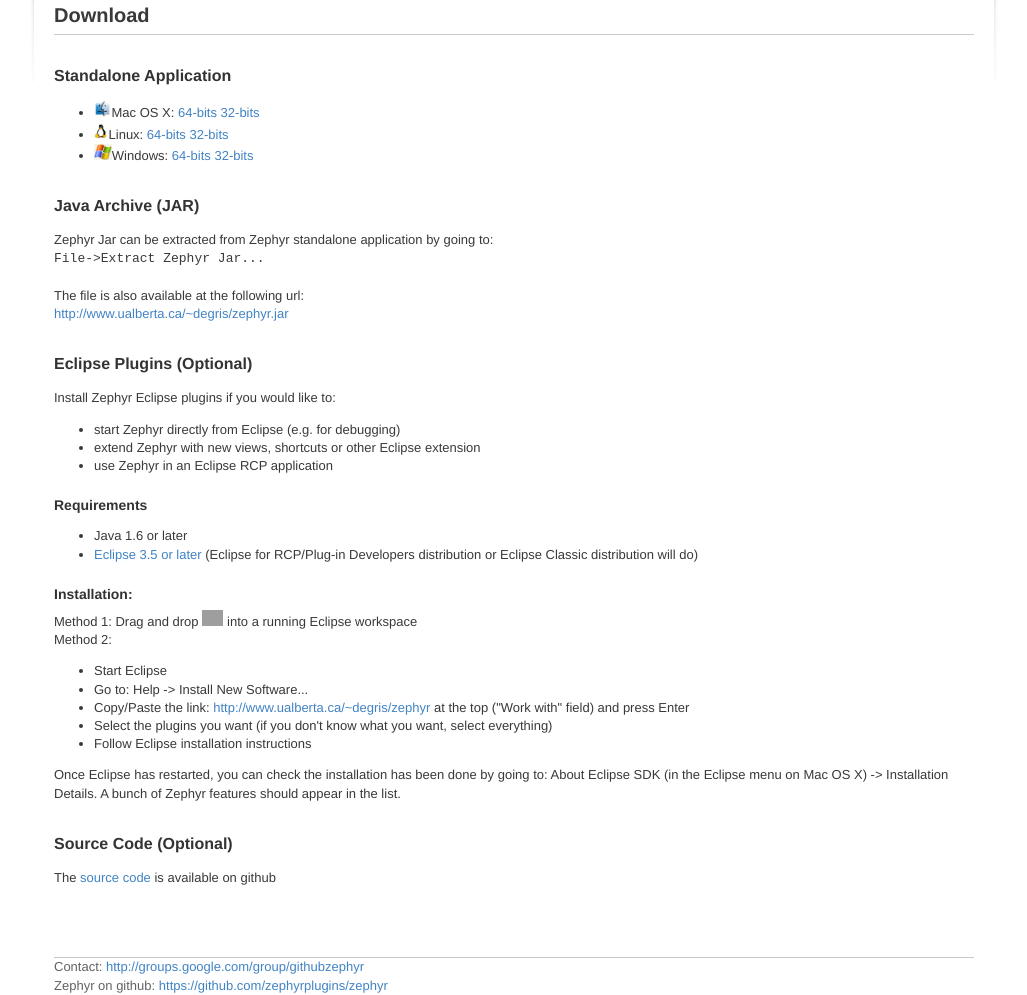
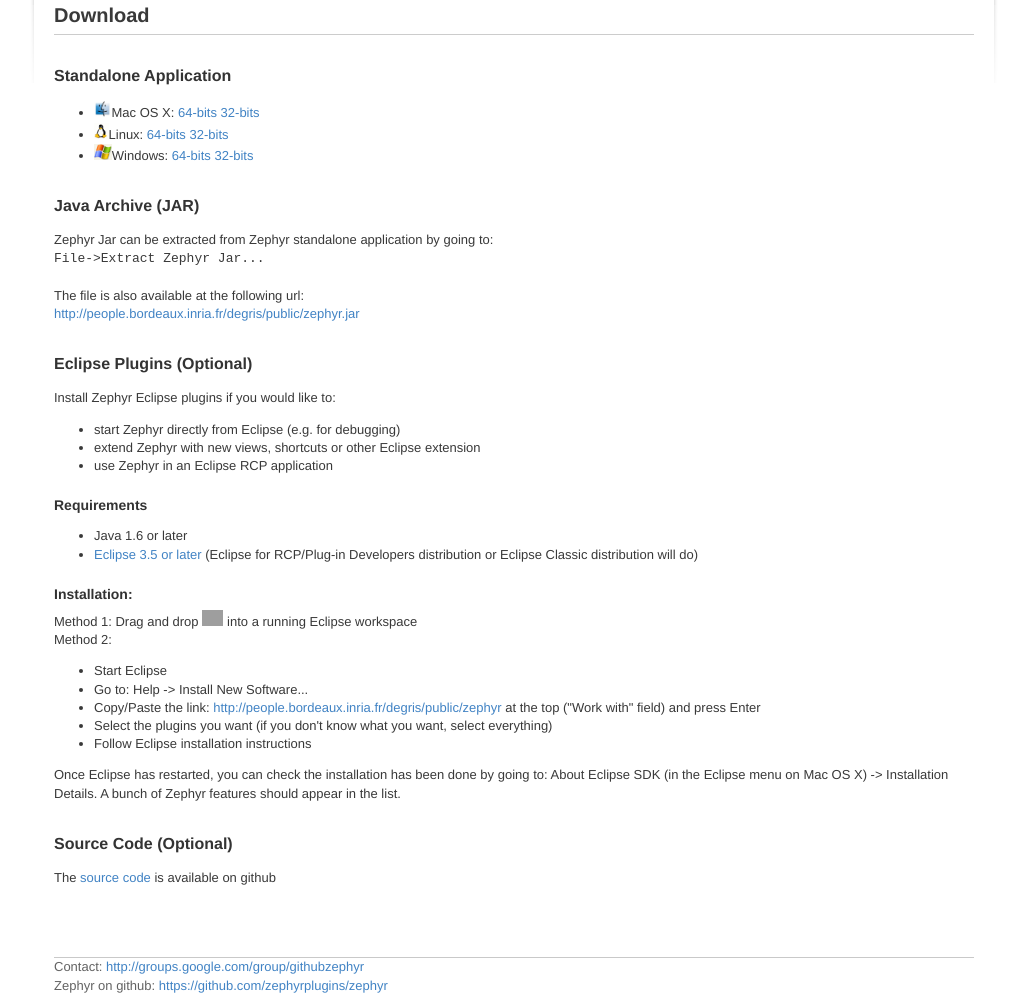
Before and after one commit to zephyrplugins/zephyrplugins.github.com, a Jekyll site: the page built from download.html, in a window 1280 px wide, cut to the strip 95-1090 px from the top of the page. Shown: the whole strip, without its empty margins (126-1153 px from the left). Built offline with Jekyll 4.4.1, drawn with Linux system fonts in a browser that asks for light colours; grey boxes are pictures that could not be loaded.

Commit message:
Change host site

```diff
--- a/download.html
+++ b/download.html
@@ -7,9 +7,9 @@
 
 <h2>Standalone Application</h2>
 <ul>
-  <li><img border="0" height="16" src="images/mac_logo.jpg" />Mac OS X: <a href="http://www.ualberta.ca/~degris/products/zephyr/zephyr.macosx.cocoa.x86_64.zip">64-bits</a> <a href="http://www.ualberta.ca/~degris/products/zephyr/zephyr.macosx.cocoa.x86.zip">32-bits</a></li>
-  <li><img border="0" height="16" src="images/linux_logo.jpg" />Linux: <a href="http://www.ualberta.ca/~degris/products/zephyr/zephyr.linux.gtk.x86_64.zip">64-bits</a> <a href="http://www.ualberta.ca/~degris/products/zephyr/zephyr.linux.gtk.x86.zip">32-bits</a></li>
-  <li><img border="0" height="16" src="images/windows_logo.jpg" />Windows: <a href="http://www.ualberta.ca/~degris/products/zephyr/zephyr.win32.win32.x86_64.zip">64-bits</a> <a href="http://www.ualberta.ca/~degris/products/zephyr/zephyr.win32.win32.x86.zip">32-bits</a></li>
+  <li><img border="0" height="16" src="images/mac_logo.jpg" />Mac OS X: <a href="http://people.bordeaux.inria.fr/degris/public/products/zephyr/zephyr.macosx.cocoa.x86_64.zip">64-bits</a> <a href="http://people.bordeaux.inria.fr/degris/public/products/zephyr/zephyr.macosx.cocoa.x86.zip">32-bits</a></li>
+  <li><img border="0" height="16" src="images/linux_logo.jpg" />Linux: <a href="http://people.bordeaux.inria.fr/degris/public/products/zephyr/zephyr.linux.gtk.x86_64.zip">64-bits</a> <a href="http://people.bordeaux.inria.fr/degris/public/products/zephyr/zephyr.linux.gtk.x86.zip">32-bits</a></li>
+  <li><img border="0" height="16" src="images/windows_logo.jpg" />Windows: <a href="http://people.bordeaux.inria.fr/degris/public/products/zephyr/zephyr.win32.win32.x86_64.zip">64-bits</a> <a href="http://people.bordeaux.inria.fr/degris/public/products/zephyr/zephyr.win32.win32.x86.zip">32-bits</a></li>
 </ul>
 
 <h2>Java Archive (JAR)</h2>
@@ -18,7 +18,7 @@
 <br/>
 <br/>
 The file is also available at the following url:<br/>
-<a href="http://www.ualberta.ca/%7Edegris/zephyr.jar">http://www.ualberta.ca/~degris/zephyr.jar</a>
+<a href="http://www.ualberta.ca/%7Edegris/zephyr.jar">http://people.bordeaux.inria.fr/degris/public/zephyr.jar</a>
 
 <h2>Eclipse Plugins (Optional)</h2>
 Install Zephyr Eclipse plugins if you would like to:
@@ -41,7 +41,7 @@
 <ul>
 	<li>Start Eclipse</li>
 	<li>Go to: Help -&gt; Install New Software...</li>
-	<li>Copy/Paste the link: <a href="http://www.ualberta.ca/%7Edegris/zephyr">http://www.ualberta.ca/~degris/zephyr</a>
+	<li>Copy/Paste the link: <a href="http://www.ualberta.ca/%7Edegris/zephyr">http://people.bordeaux.inria.fr/degris/public/zephyr</a>
 		at the top ("Work with" field) and press Enter
 	</li>
 	<li>Select the plugins you want (if you don't know what you want, select everything)<br />
--- a/tutorial_plugins.html
+++ b/tutorial_plugins.html
@@ -106,7 +106,7 @@
 <h3>Links:</h3>
 <ul>
 	<li>Source of the Zephyr example plugin project: <a
-		href="http://www.ualberta.ca/%7Edegris/examples/zephyr.example.simpleplugin.tar.gz">http://www.ualberta.ca/~degris/examples/zephyr.example.simpleplugin.tar.gz</a></li>
+		href="http://www.ualberta.ca/%7Edegris/examples/zephyr.example.simpleplugin.tar.gz">http://people.bordeaux.inria.fr/degris/public/examples/zephyr.example.simpleplugin.tar.gz</a></li>
 	<li>The Zephyr <a
 		href="https://github.com/zephyrplugins/zephyr/tree/master/zephyr.example.simpleplugin">example
 			plugin project</a> on github<br>
--- a/tutorial_view.html
+++ b/tutorial_view.html
@@ -160,7 +160,7 @@
 <h3 id="links">Links:</h3>
 <ul>
 	<li>Source a Zephyr example project with one class to modify data, one class to display it in a view: <a
-		href="http://www.ualberta.ca/%7Edegris/examples/zephyr.example.simpleview.tar.gz">http://www.ualberta.ca/~degris/examples/zephyr.example.simpleview.tar.gz</a></li>
+		href="http://www.ualberta.ca/%7Edegris/examples/zephyr.example.simpleview.tar.gz">http://people.bordeaux.inria.fr/degris/public/examples/zephyr.example.simpleview.tar.gz</a></li>
 	<li>The same <a
 		href="https://github.com/zephyrplugins/zephyr/tree/master/zephyr.example.simpleview">example project</a> on github<br/>
 	</li>
```
